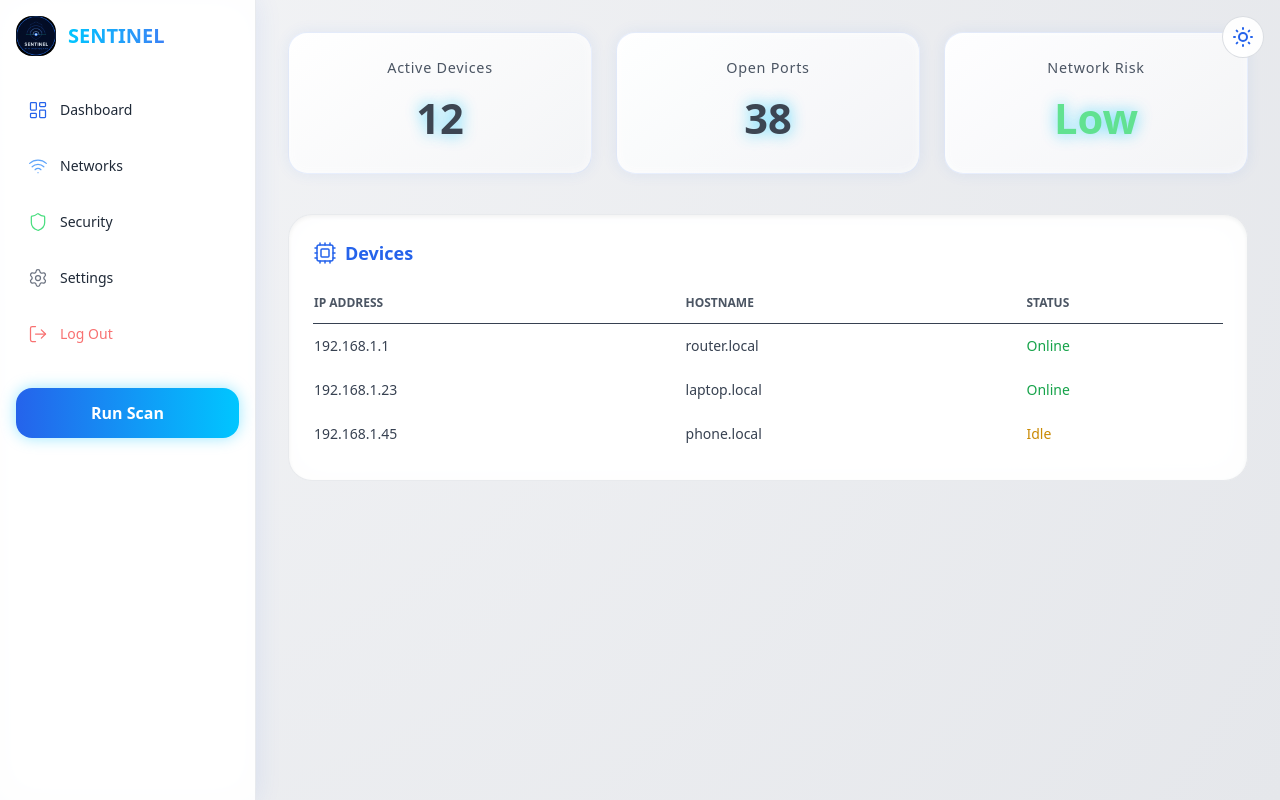
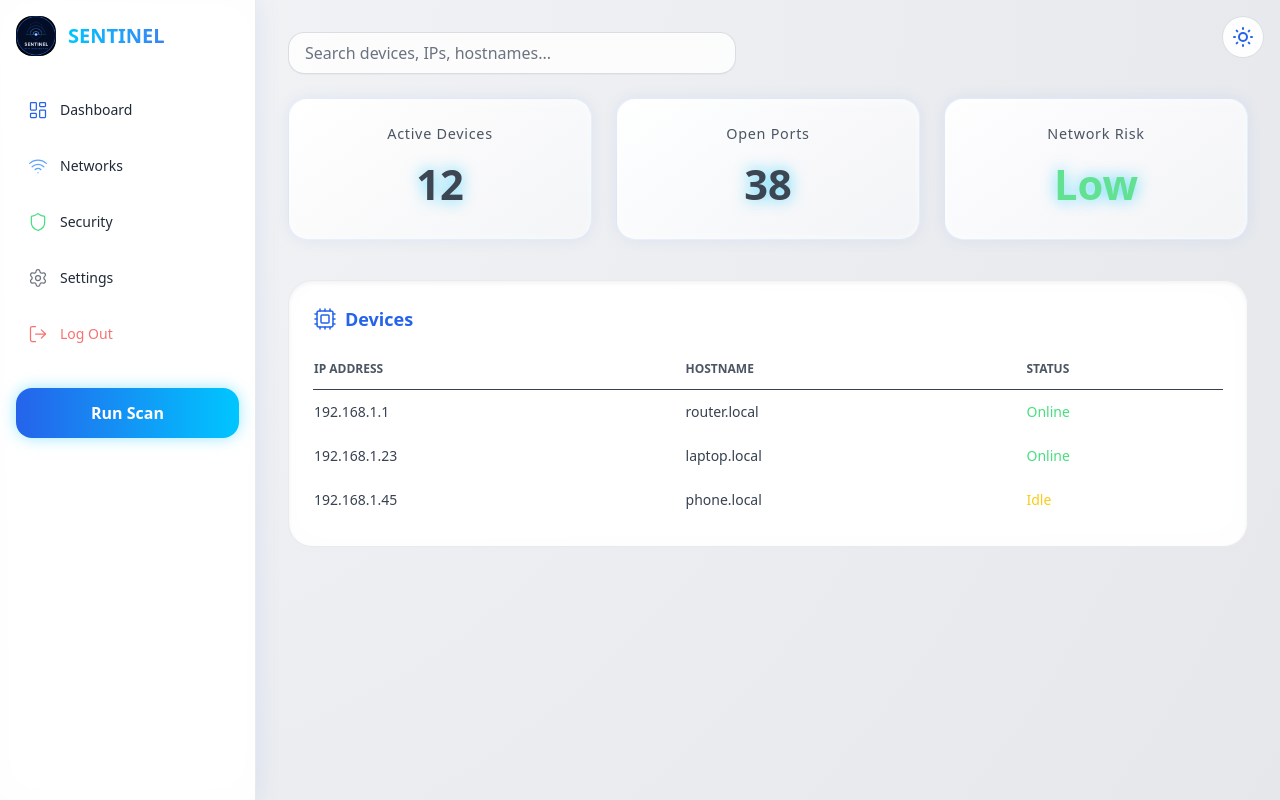
Before and after one commit to 1clunny/network_dashboard, a Flask app: page / in a window 1280 px wide. Run offline with Flask 3, Linux system fonts and the light colour scheme; a user stored in the database is signed in; some libraries are stand-ins or nearby versions.

Commit message:
global search input

```diff
--- a/templates/dashboard.html
+++ b/templates/dashboard.html
@@ -19,21 +19,21 @@
         <th class="py-3">Status</th>
       </tr>
     </thead>
-    <tbody class="text-gray-700 dark:text-gray-300">
-      <tr class="hover:bg-gray-800/40 dark:hover:bg-gray-800/40 hover:bg-gray-100/80 transition">
+      <tbody id="devicesTable" class="text-gray-700 dark:text-gray-300">
+        <tr class="hover:bg-gray-800/40 transition" data-ip="192.168.1.1" data-host="router.local">
           <td class="py-3">192.168.1.1</td>
           <td class="font-medium">router.local</td>
-        <td class="text-green-600 dark:text-green-400">Online</td>
+          <td class="text-green-400">Online</td>
         </tr>
-      <tr class="hover:bg-gray-800/40 dark:hover:bg-gray-800/40 hover:bg-gray-100/80 transition">
+        <tr class="hover:bg-gray-800/40 transition" data-ip="192.168.1.23" data-host="laptop.local">
           <td class="py-3">192.168.1.23</td>
           <td class="font-medium">laptop.local</td>
-        <td class="text-green-600 dark:text-green-400">Online</td>
+          <td class="text-green-400">Online</td>
         </tr>
-      <tr class="hover:bg-gray-800/40 dark:hover:bg-gray-800/40 hover:bg-gray-100/80 transition">
+        <tr class="hover:bg-gray-800/40 transition" data-ip="192.168.1.45" data-host="phone.local">
           <td class="py-3">192.168.1.45</td>
           <td class="font-medium">phone.local</td>
-        <td class="text-yellow-600 dark:text-yellow-400">Idle</td>
+          <td class="text-yellow-400">Idle</td>
         </tr>
       </tbody>
   </table>
@@ -117,4 +117,29 @@
   }, 3000);
 </script>
 
+<script>
+  // Dashboard: listen for global search events and filter the devices table
+  document.addEventListener('globalSearch', (e) => {
+    const q = (e.detail && e.detail.query) ? e.detail.query.trim().toLowerCase() : '';
+    const tbody = document.getElementById('devicesTable');
+    if (!tbody) return;
+    const rows = Array.from(tbody.querySelectorAll('tr'));
+    if (!q) {
+      rows.forEach(r => { r.style.display = ''; r.classList.remove('ring-2','ring-accent'); });
+      return;
+    }
+    rows.forEach(r => {
+      const ip = (r.dataset.ip || '').toLowerCase();
+      const host = (r.dataset.host || '').toLowerCase();
+      const match = ip.includes(q) || host.includes(q);
+      r.style.display = match ? '' : 'none';
+      if (match) {
+        r.classList.add('ring-2','ring-accent');
+      } else {
+        r.classList.remove('ring-2','ring-accent');
+      }
+    });
+  });
+</script>
+
 {% endblock %}
--- a/templates/layout.html
+++ b/templates/layout.html
@@ -198,6 +198,42 @@
     body.light #themeToggle:hover {
       box-shadow: 0 0 15px rgba(37,99,235,0.2);
     }
+
+    /* Global search smoothing to avoid pixelation on focus/press */
+    #globalSearch {
+      -webkit-appearance: none;
+      -moz-appearance: none;
+      appearance: none;
+      -webkit-font-smoothing: antialiased;
+      -moz-osx-font-smoothing: grayscale;
+      backface-visibility: hidden;
+      -webkit-backface-visibility: hidden;
+      transform: translateZ(0);
+      will-change: box-shadow, transform, background-color;
+      transition: box-shadow 180ms ease, background-color 180ms ease, border-color 180ms ease, transform 180ms ease;
+      box-shadow: 0 1px 0 rgba(0,0,0,0.03);
+      outline: none;
+    }
+
+    #globalSearch:focus {
+      box-shadow: 0 10px 30px rgba(37,99,235,0.08), 0 0 0 4px rgba(37,99,235,0.06);
+      border-color: rgba(37,99,235,0.6);
+      transform: translateZ(0) scale(1.0);
+    }
+
+    /* Slightly different focus look for dark theme to keep contrast */
+    body.dark #globalSearch {
+      box-shadow: 0 1px 0 rgba(255,255,255,0.02);
+    }
+
+    body.dark #globalSearch:focus {
+      /* Softer cyan glow for dark theme to match light theme's pressed effect */
+      box-shadow: 0 8px 28px rgba(2,132,199,0.12), /* soft outer blur */
+                  0 0 0 6px rgba(2,132,199,0.08), /* subtle halo */
+                  0 1px 0 rgba(255,255,255,0.02); /* slight top highlight */
+      border-color: rgba(2,132,199,0.6);
+      transform: translateZ(0) scale(1.01);
+    }
   </style>
 </head>
 
@@ -265,6 +301,15 @@
       </button>
       <h1 class="text-lg font-semibold text-accent">Sentinel</h1>
     </header>
+
+    <!-- Global search (desktop) -->
+    <div class="hidden md:flex items-center gap-4 mb-6">
+      <div class="relative w-full max-w-md">
+   <input id="globalSearch" type="search" placeholder="Search devices, IPs, hostnames..."
+     class="w-full px-4 py-2 rounded-xl bg-white/90 dark:bg-gray-900/40 border border-gray-200 dark:border-gray-700 text-gray-900 dark:text-gray-100 placeholder-gray-500 dark:placeholder-gray-400 focus:outline-none focus:ring-1 focus:ring-accent" />
+        <button id="clearSearch" class="absolute right-2 top-1/2 -translate-y-1/2 text-sm text-gray-400 hidden">×</button>
+      </div>
+    </div>
 
     {% block content %}{% endblock %}
   </main>
@@ -405,6 +450,31 @@
     openMenu?.addEventListener('click', () => sidebar.classList.remove('hidden'));
     closeMenu?.addEventListener('click', () => sidebar.classList.add('hidden'));
 
+    // Global search wiring: dispatch a custom event with the query (debounced)
+    const globalSearch = document.getElementById('globalSearch');
+    const clearSearch = document.getElementById('clearSearch');
+    let _searchTimeout = null;
+    function emitGlobalSearch(q) {
+      const ev = new CustomEvent('globalSearch', { detail: { query: q } });
+      document.dispatchEvent(ev);
+    }
+
+    if (globalSearch) {
+      globalSearch.addEventListener('input', (e) => {
+        const q = (e.target.value || '').trim();
+        clearSearch.classList.toggle('hidden', q.length === 0);
+        if (_searchTimeout) clearTimeout(_searchTimeout);
+        _searchTimeout = setTimeout(() => emitGlobalSearch(q.toLowerCase()), 180);
+      });
+
+      clearSearch.addEventListener('click', () => {
+        globalSearch.value = '';
+        clearSearch.classList.add('hidden');
+        emitGlobalSearch('');
+        globalSearch.focus();
+      });
+    }
+
     // SCAN BUTTON
     const scanBtn = document.getElementById('scanBtn');
     const scanProgress = document.getElementById('scanProgress');
```
Also changed, not shown: templates/networks.html (+24 -0 lines). Lines whose indentation alone changed are shown as unchanged.
